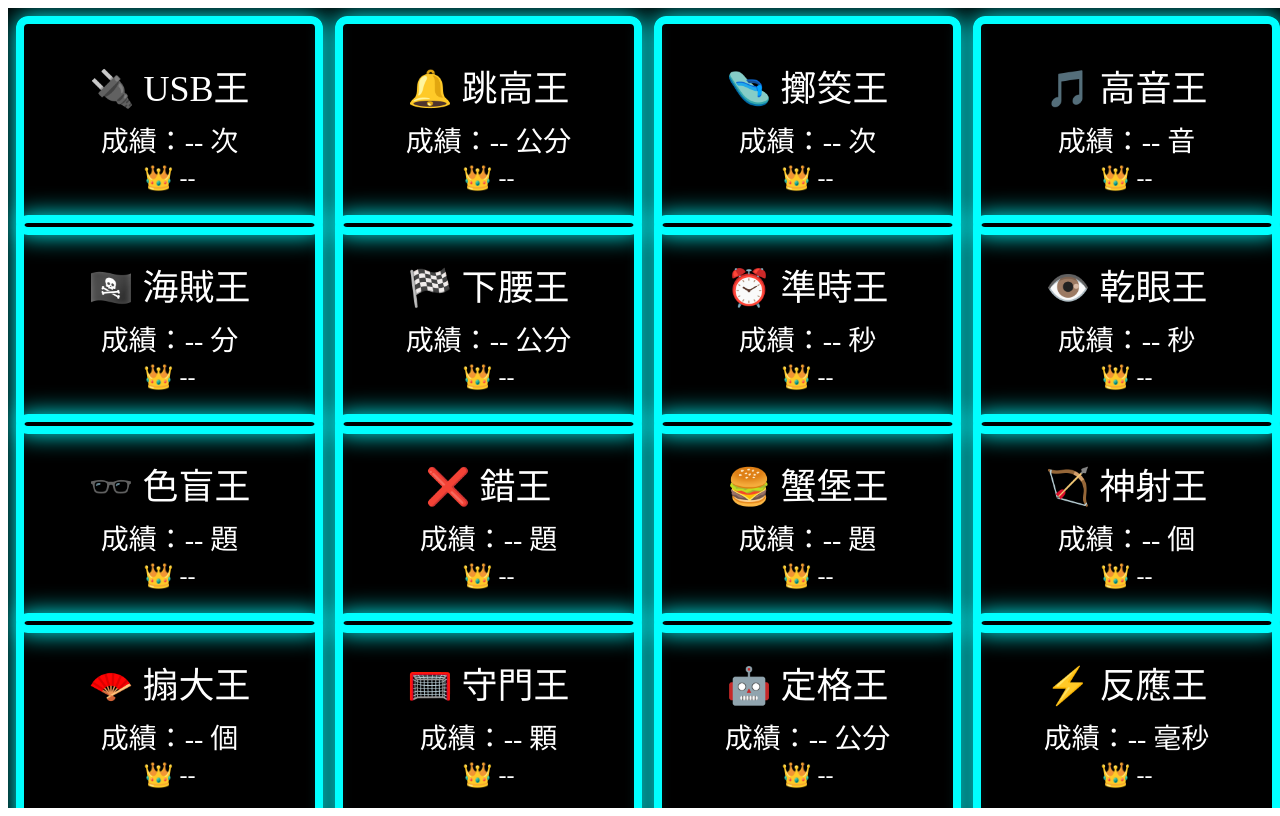
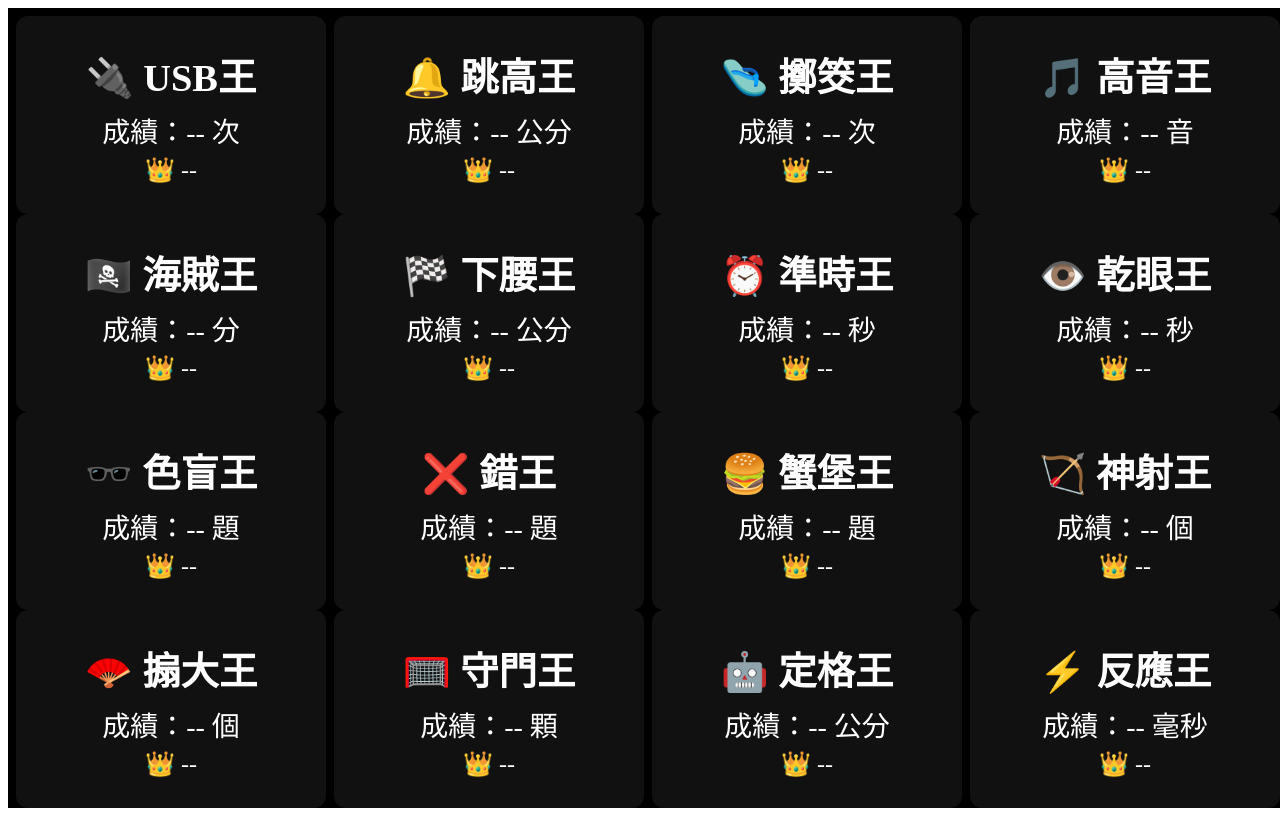
Before and after one commit to shuting72/who-is-yu-gi-oh, a Next.js app: page /display in a window 1280 px wide. Built offline with nearby package versions, Linux system fonts and the light colour scheme.

Commit message:
改為整格底色顯示、優化排版、顏色不混淆

```diff
--- a/pages/display.js
+++ b/pages/display.js
@@ -19,18 +19,17 @@ const defaultRecords = [
   { name: "反應王", unit: "毫秒", icon: "⚡" },
 ];
 
-// 十個清楚可辨識顏色
 const teamColors = {
   1: "#FF0000",   // 紅
   2: "#FFA500",   // 橘
   3: "#FFFF00",   // 黃
-  4: "#00FF7F",   // 螢光綠（亮綠）
-  5: "#228B22",   // 森林綠（替代深綠）
+  4: "#00FF7F",   // 螢光綠
+  5: "#228B22",   // 森林綠
   6: "#00BFFF",   // 淺藍
   7: "#0000CD",   // 深藍
   8: "#800080",   // 紫
   9: "#FF69B4",   // 粉紅
-  10: "#00FFFF",  // 青色（替代白色）
+  10: "#8B4513",  // 咖啡色（替代青色）
 };
 
 export default function Display() {
@@ -66,40 +65,42 @@ export default function Display() {
       color: "#fff",
       height: "100vh",
       width: "100vw",
+      overflow: "hidden",
       margin: 0,
       padding: 0,
-      overflow: "hidden"
+      boxSizing: "border-box",
     }}>
       <div style={{
         display: "grid",
         gridTemplateColumns: "repeat(4, 1fr)",
         gridTemplateRows: "repeat(4, 1fr)",
-        height: "100vh",
-        width: "100vw",
-        gap: "1.5vh",
+        gap: "1vh",
+        height: "100%",
+        width: "100%",
         padding: "1vh",
         boxSizing: "border-box"
       }}>
         {records.map((item, i) => {
-          const color = teamColors[item.team] || "#00FFFF"; // 預設青色
+          const color = item.team ? teamColors[item.team] || "#8B4513" : "#111"; // default dark bg
           return (
             <div
               key={i}
               style={{
-                border: `8px solid ${color}`,
-                boxShadow: `0 0 25px ${color}`,
+                backgroundColor: item.team ? color : "#111",
                 borderRadius: "12px",
                 textAlign: "center",
-                padding: "1vh",
                 display: "flex",
                 flexDirection: "column",
                 justifyContent: "center",
                 alignItems: "center",
                 height: "100%",
+                color: "#fff",
+                padding: "0.5vh",
               }}
             >
               <div style={{
-                fontSize: "4.5vh",
+                fontSize: "4.8vh",
+                fontWeight: "bold",
                 marginBottom: "1vh",
                 whiteSpace: "nowrap"
               }}>
@@ -107,17 +108,14 @@ export default function Display() {
               </div>
               <div style={{
                 fontSize: "3.5vh",
-                whiteSpace: "nowrap",
-                overflow: "hidden",
-                textOverflow: "ellipsis",
-                marginBottom: "0.6vh"
+                marginBottom: "0.8vh",
+                whiteSpace: "nowrap"
               }}>
                 成績：{item.score} {item.unit}
               </div>
               <div style={{
                 fontSize: "3vh",
-                whiteSpace: "nowrap",
-                overflow: "hidden"
+                whiteSpace: "nowrap"
               }}>
                 👑 {item.holder}
               </div>
```
